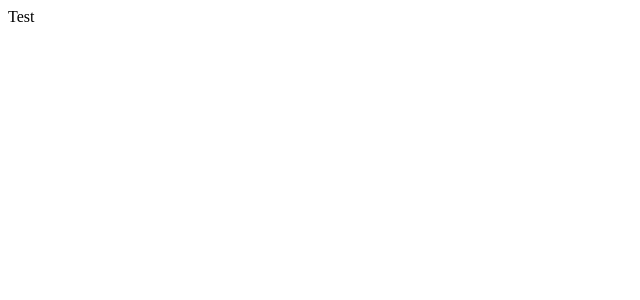
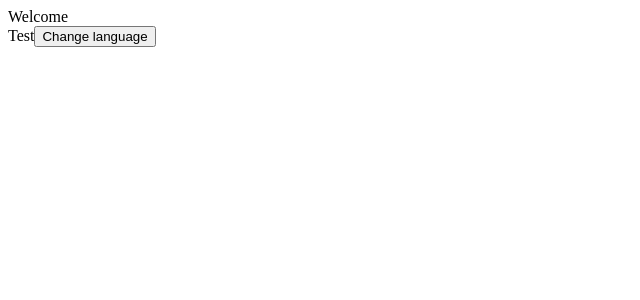
Before and after one commit to PetterIve/react, a React (Create React App) app in the folder packages/hooks-i18n/: page / in a window 1280 px wide. Shown: the top 300 px of the page, without its empty margins (0-640 px from the left). Built offline with nearby package versions, Linux system fonts and the light colour scheme.

Commit message:
implement basic language toggling using hooks

```diff
--- a/packages/hooks-i18n/src/App.tsx
+++ b/packages/hooks-i18n/src/App.tsx
@@ -1,9 +1,19 @@
 import * as React from 'react';
+import { Navbar } from './navbar/Navbar';
+import { Language } from './translation/Dictionary';
+import { Norwegian } from './translation/Norwegian';
+import { English } from './translation/English';
 
 const App = () => {
+  const [ language, setLanguage ] = React.useState(Language.ENGLISH);
+  const updateLanguage = () => {
+    language === Language.ENGLISH ? setLanguage(Language.NORWEGIAN) : setLanguage(Language.ENGLISH);
+  }
   return (
     <div>
+      <Navbar dictionary={language === Language.ENGLISH ? English : Norwegian}/>
       Test
+      <button onClick={updateLanguage}>Change language</button>
     </div>
   )
 };
--- /dev/null
+++ b/packages/hooks-i18n/src/navbar/Navbar.tsx
@@ -0,0 +1,14 @@
+import * as React from 'react';
+import { Dictionary } from '../translation/Dictionary';
+
+interface NavbarProps {
+  dictionary: Dictionary;
+}
+
+export const Navbar = (props: NavbarProps) => {
+  return (
+    <nav>
+      {props.dictionary.greeting}
+    </nav>
+  )
+}
--- a/packages/hooks-i18n/src/translation/Dictionary.ts
+++ b/packages/hooks-i18n/src/translation/Dictionary.ts
@@ -1,3 +1,8 @@
 export interface Dictionary {
   greeting: string;
 }
+
+export enum Language {
+  NORWEGIAN,
+  ENGLISH
+}
```
